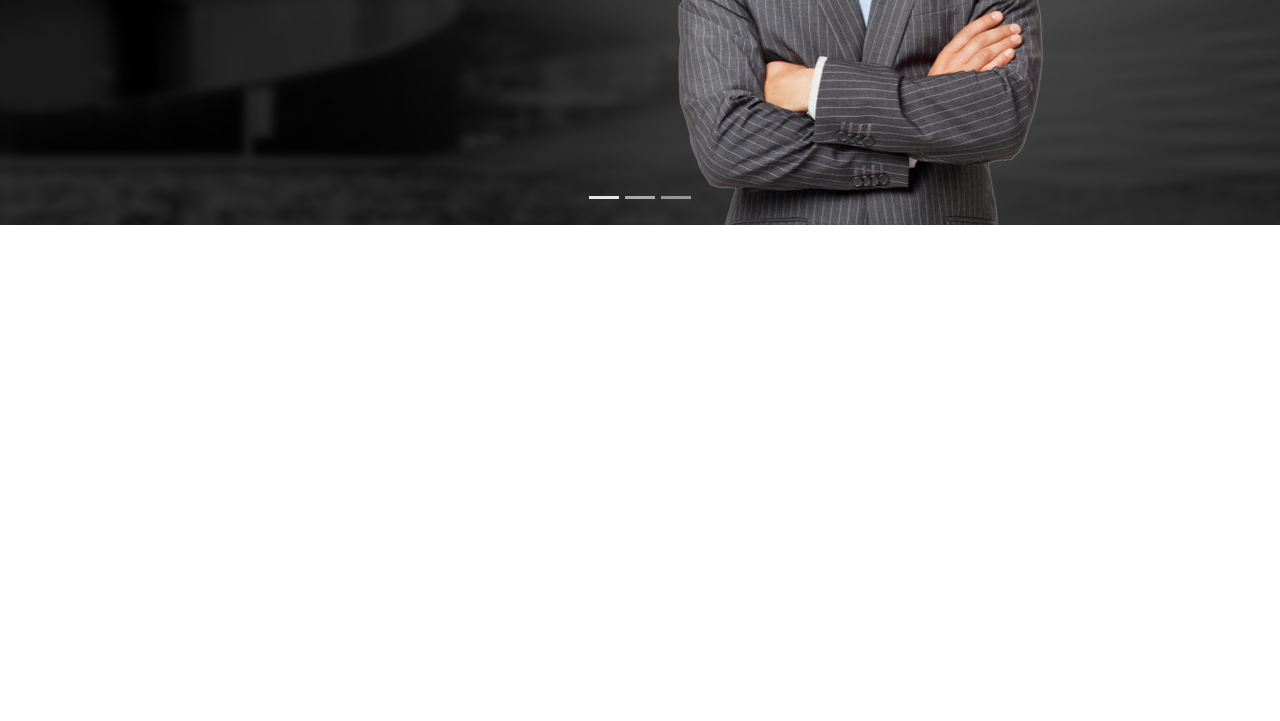
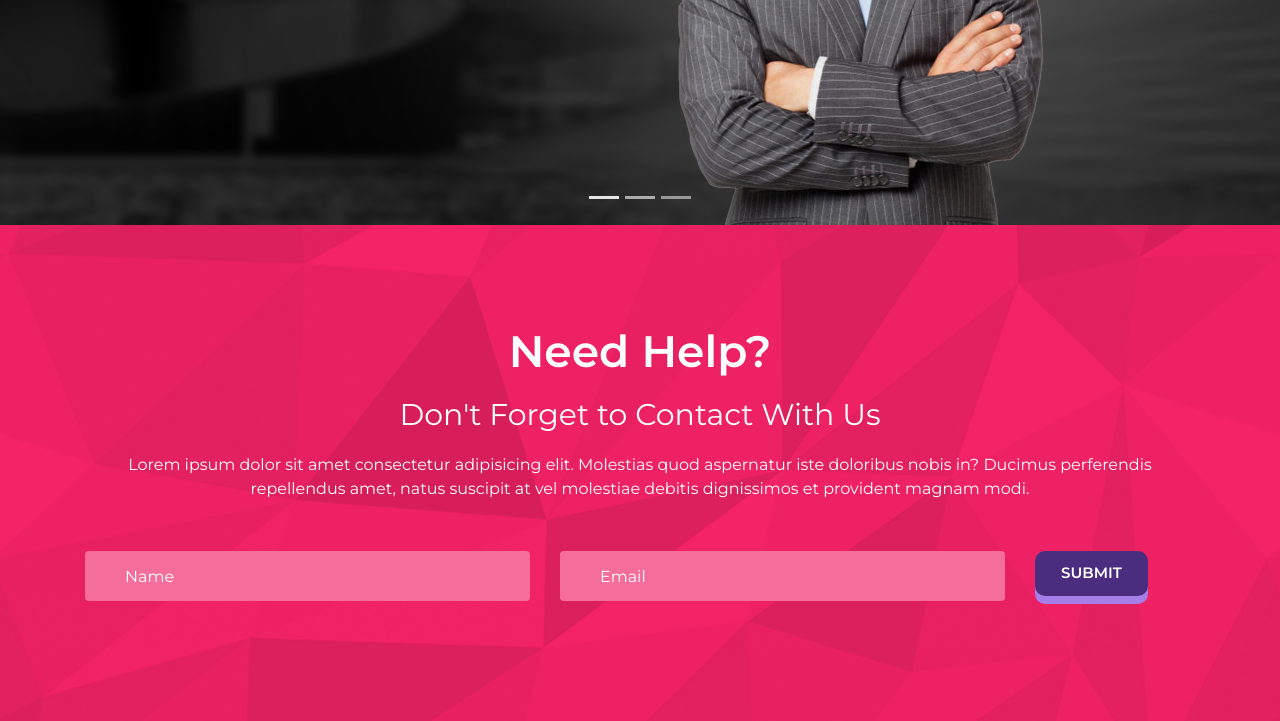
Before and after one commit to KalininMaksim/BlueRex-site, a plain HTML site: page index.html in a window 1280 px wide. Shown: the part 5669-6390 px from the top of the page. Before the commit the page ends 5894 px from the top, so only its background shows below. Drawn offline with Linux system fonts and the light colour scheme.

Commit message:
section_form

```diff
--- a/css/style.css
+++ b/css/style.css
@@ -300,6 +300,53 @@ h4 {
 	left: -5px;
 }
 
+/*================== section-form ==================*/
+.section-form {
+	background: url(../img/form_bg.png) no-repeat center;
+	background-size: cover;
+	color: #fff;
+}
+
+.section-form h5 {
+	font-size: 30px;
+	font-weight: 500;
+	margin-bottom: 20px;
+}
+
+.section-form form {
+	margin-top: 50px;
+}
+
+.section-form .btn-violet {
+	background-color: #4b2d7f;
+}
+
+.btn-violet.btn-shadow {
+	box-shadow: 0 8px 0 #a57ee9;
+}
+
+.btn-violet.btn-shadow:hover {
+	background-color: #3b2464;
+	box-shadow: 0 4px 0 #a57ee9;
+}
+
+.section-form .form-control {
+	height: 50px;
+	background-color: #f56e9b;
+	border: none;
+	color: #fff;
+	padding: 0 40px 0;
+	margin-bottom: 20px;
+}
+
+.section-form .form-control::placeholder {
+	color: #fff;
+}
+
+.section-form .form-control:focus {
+	box-shadow: 0 0 0 .2rem rgba(255, 255, 255, .25);
+}
+
 /*========== media ============*/
 
 /* Lardge Devises, Wide Screens */
--- a/index.html
+++ b/index.html
@@ -549,6 +549,34 @@
   </section>
   <!-- /.section-reviews -->
 
+  <section class="section-form text-center">
+    <div class="container">
+      <div class="row">
+        <div class="col-md-12">
+          <h4>Need Help?</h4>
+          <h5>Don't Forget to Contact With Us</h5>
+          <p>Lorem ipsum dolor sit amet consectetur adipisicing elit. Molestias quod aspernatur iste doloribus nobis in?
+            Ducimus perferendis repellendus amet, natus suscipit at vel molestiae debitis dignissimos et provident
+            magnam modi.</p>
+          <form class="text-left">
+            <div class="row">
+              <div class="col-md-5">
+                <input type="text" class="form-control" placeholder="Name">
+              </div>
+              <div class="col-md-5">
+                <input type="email" class="form-control" placeholder="Email">
+              </div>
+              <div class="col-md-2">
+                <button type="submit" class="btn btn-violet btn-shadow">Submit</button>
+              </div>
+            </div>
+          </form>
+        </div>
+      </div>
+    </div>
+  </section>
+  <!-- /.section-form -->
+
   <script src="./js/jquery-3.4.1.slim.min.js"></script>
   <script src="./js/popper.min.js"></script>
   <script src="./bootstrap/js/bootstrap.min.js"></script>
```
Also changed, not shown: img/form_bg.png (added).
